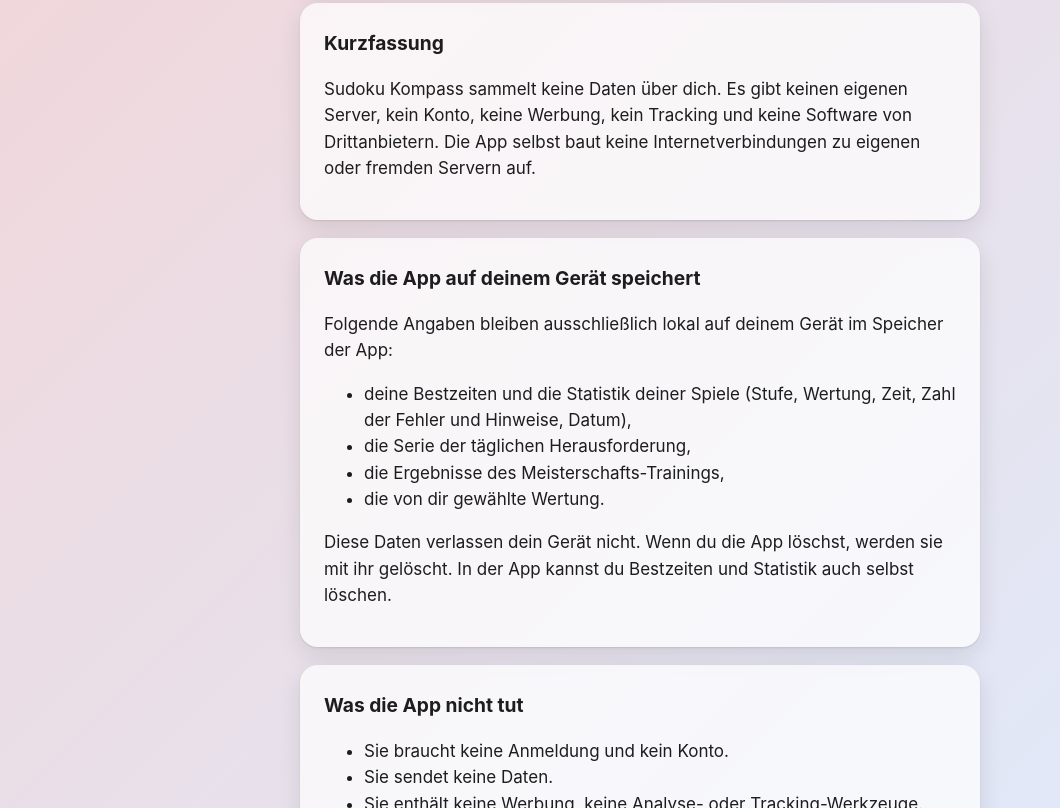
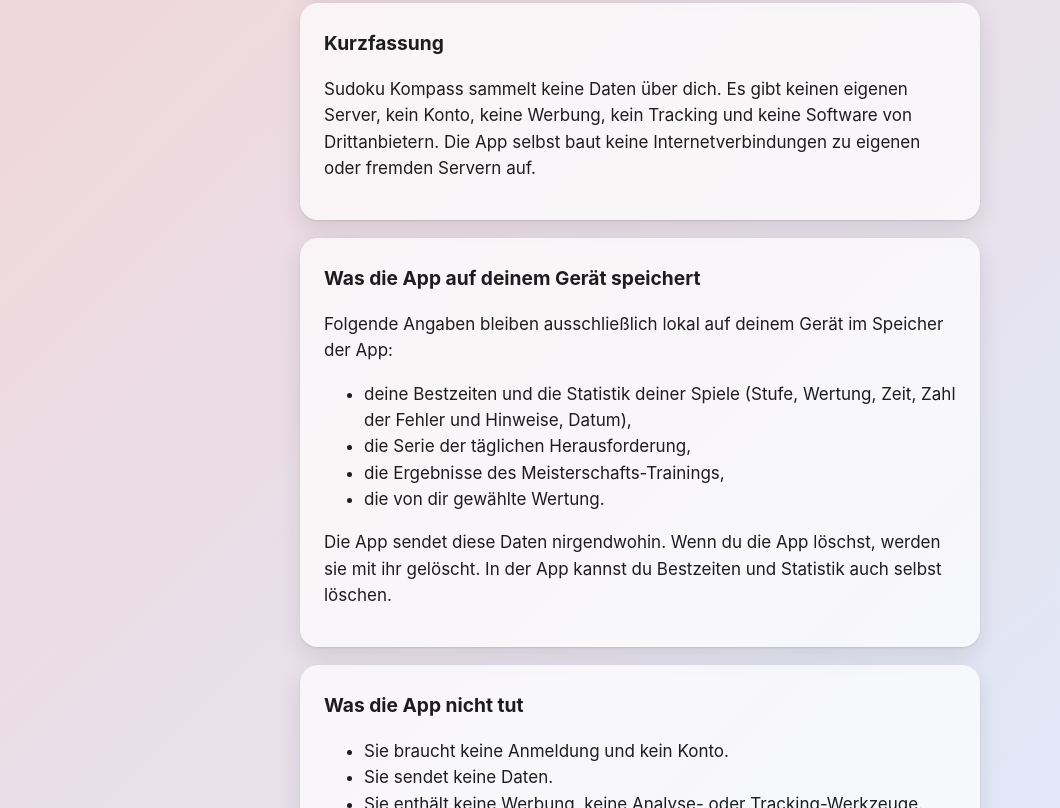
Before and after one commit to rawi-software/rawi-software.github.io, a plain HTML site: page sudokukompass/datenschutz.html in a window 1280 px wide. Shown: the part 364-1172 px from the top of the page, without its empty margins (0-1060 px from the left). Drawn offline with Linux system fonts and the light colour scheme.

Commit message:
Datenschutz Sudoku Kompass: Aussage zur lokalen Speicherung präzisiert

```diff
--- a/sudokukompass/datenschutz.html
+++ b/sudokukompass/datenschutz.html
@@ -12,7 +12,7 @@
 <li>die Serie der täglichen Herausforderung,</li>
 <li>die Ergebnisse des Meisterschafts-Trainings,</li>
 <li>die von dir gewählte Wertung.</li></ul>
-<p>Diese Daten verlassen dein Gerät nicht. Wenn du die App löschst, werden sie mit ihr gelöscht. In der App kannst du Bestzeiten und Statistik auch selbst löschen.</p></div>
+<p>Die App sendet diese Daten nirgendwohin. Wenn du die App löschst, werden sie mit ihr gelöscht. In der App kannst du Bestzeiten und Statistik auch selbst löschen.</p></div>
 <div class="karte"><h2>Was die App nicht tut</h2>
 <ul><li>Sie braucht keine Anmeldung und kein Konto.</li>
 <li>Sie sendet keine Daten.</li>
```
